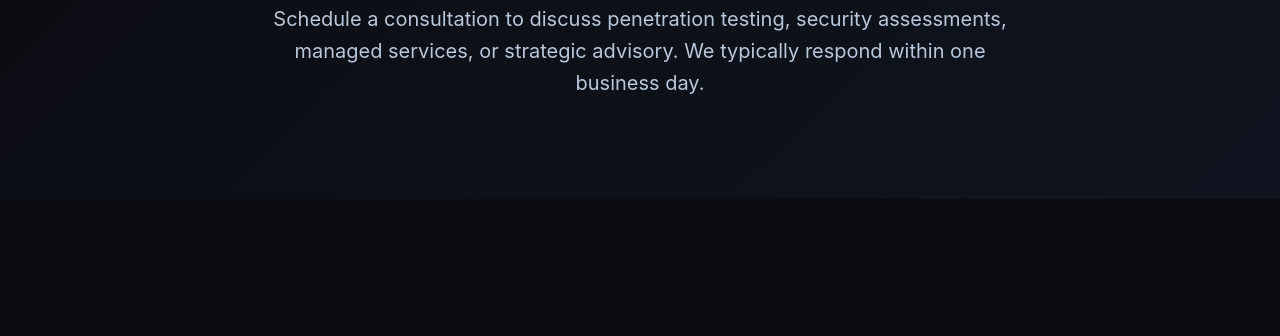
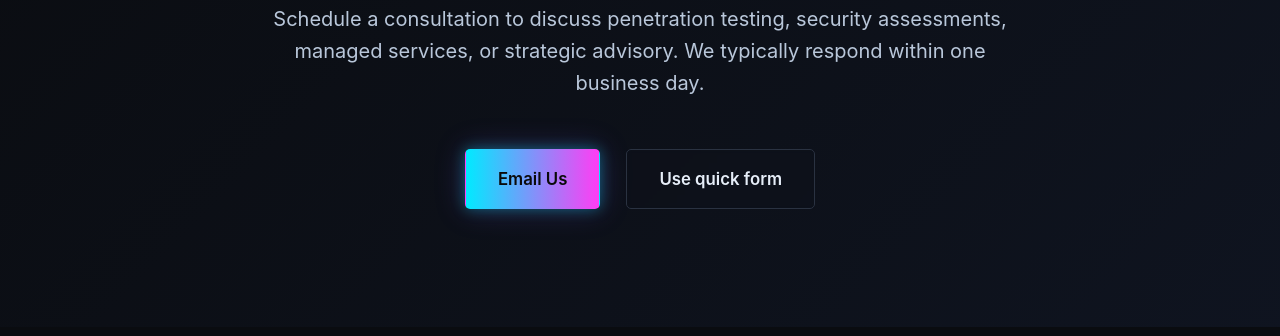
Before and after one commit to diorjuraev/cybersecelite.github.io, a plain HTML site: page contact.html in a window 1280 px wide. Shown: the part 420-756 px from the top of the page. Drawn offline with Linux system fonts and the light colour scheme.

Commit message:
fix: enhance contact options with direct email link and quick form access

```diff
--- a/contact.html
+++ b/contact.html
@@ -54,6 +54,10 @@
                     <span class="hero-badge">Get in Touch</span>
                     <h1 class="hero-headline">Let's Strengthen Your Security</h1>
                     <p class="hero-subheadline">Schedule a consultation to discuss penetration testing, security assessments, managed services, or strategic advisory. We typically respond within one business day.</p>
+                    <div class="hero-cta-group">
+                        <a class="btn btn-primary btn-large" href="mailto:diorjuraev@cybersecelite.com?subject=Inquiry%20-%20CyberSecElite">Email Us</a>
+                        <a class="btn btn-secondary btn-large" href="contact.html#contact-form">Use quick form</a>
+                    </div>
                 </div>
             </div>
         </section>
@@ -146,7 +150,7 @@
                     </form>
 
                     <div class="form-note">
-                        <p><strong>What happens next?</strong> This form creates an email draft with your details. We'll review your inquiry and respond within one business day with next steps, pricing guidance, or schedule a discovery call.</p>
+                        <p><strong>What happens next?</strong> This form creates an email draft with your details. We'll review your inquiry and respond within one business day with next steps, pricing guidance, or schedule a discovery call. If the email draft does not open automatically, send us a message directly at <a href="mailto:diorjuraev@cybersecelite.com">diorjuraev@cybersecelite.com</a>.</p>
                     </div>
                 </div>
             </div>
```
